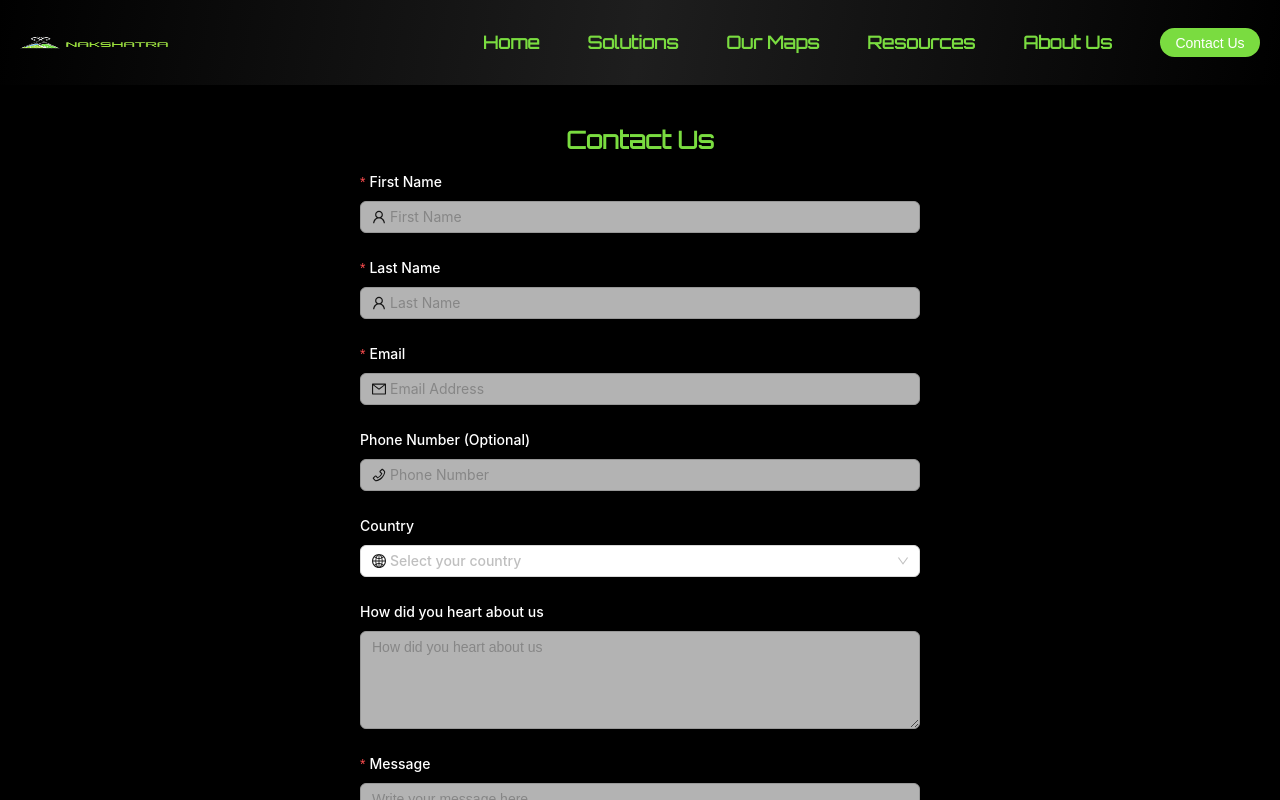
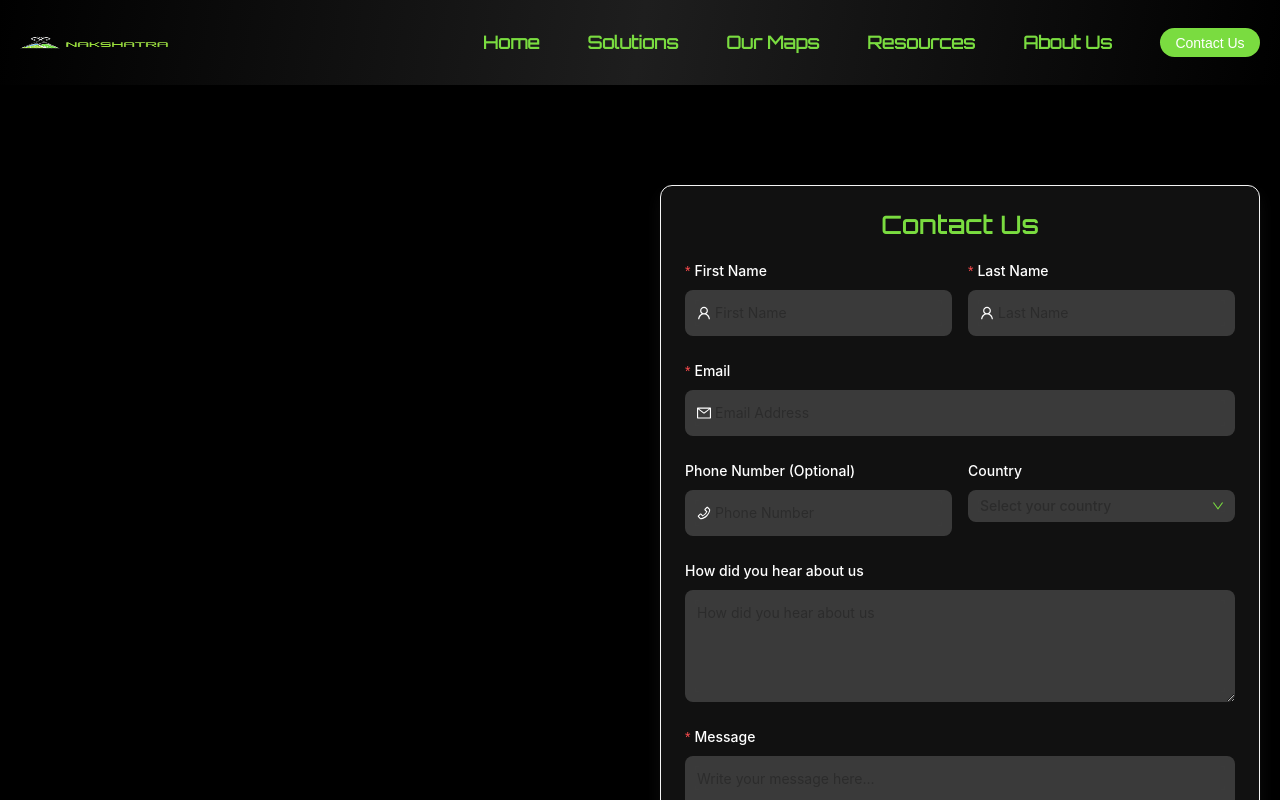
Before and after one commit to bongacat/nakshatra, a Next.js app: page /contactus in a window 1280 px wide. Built offline with nearby package versions, Linux system fonts and the light colour scheme.

Commit message:
fixed contact form

```diff
--- a/src/app/components/Header.tsx
+++ b/src/app/components/Header.tsx
@@ -33,6 +33,7 @@ const Navbar = styled.nav`
   top: 0;
   left: 0; /* Add this to ensure full-width positioning */
   z-index: 1000;
+  margin-bottom: 5rem;
 `;
 
 
--- a/src/app/contactus/page.tsx
+++ b/src/app/contactus/page.tsx
@@ -3,62 +3,84 @@ import React from "react";
 import styled from "styled-components";
 import Footer from "@/app/components/Footer";
 import Header from "@/app/components/Header";
-import { Form, Input, Button, Select } from 'antd';
-import { UserOutlined, MailOutlined, MessageOutlined, PhoneOutlined, GlobalOutlined } from '@ant-design/icons';
+import { Form, Input, Button, Select, Row, Col } from 'antd';
+import { UserOutlined, MailOutlined, MessageOutlined, PhoneOutlined } from '@ant-design/icons';
 
 const { Option } = Select;
 
 const Container = styled.div`
   display: flex;
-  justify-content: center;
+  justify-content: right;
   padding: 20px;
+  min-height: 100vh;
+
 `;
 
 const FormWrapper = styled.div`
   width: 100%;
   max-width: 600px;
-  padding: 20px;
-  background: #000;
-  border-radius: 8px;
-  box-shadow: 0 4px 8px rgba(0, 0, 0, 0.1);
+  padding: 24px;
+  background: rgba(20, 20, 20, 0.85);
+  backdrop-filter: blur(10px);
+  border-radius: 12px;
+  border: 1px solid whitesmoke;
+  box-shadow: 0 8px 16px rgba(255, 255, 255, 0.05);
   font-family: 'DM Sans', sans-serif;
   color: white;
 `;
 
 const StyledHeading = styled.h2`
   text-align: center;
-  margin-bottom: 16px;
+  margin-bottom: 20px;
   font-family: 'Orbitron', sans-serif;
   color: #7adc40;
+  letter-spacing: 1px;
 `;
 
 const StyledInput = styled(Input)`
-  opacity: 0.7;
-  transition: opacity 0.3s ease;
-  font-family: 'DM Sans', sans-serif;
+  background: rgba(76, 76, 76, 0.7);
+  border: none;
+  padding: 12px;
+  border-radius: 8px;
+  color: #fff;
+  transition: all 0.2s ease;
+  backdrop-filter: blur(6px);
+
   &:focus, &:hover {
-    opacity: 1;
-    background: #4c4c4c;
+    background: rgba(90, 90, 90, 0.9);
+    box-shadow: 0 0 8px rgba(122, 220, 64, 0.3);
+    outline: none;
   }
 `;
 
 const StyledTextArea = styled(Input.TextArea)`
-  opacity: 0.7;
-  transition: opacity 0.3s ease;
-  font-family: 'DM Sans', sans-serif;
+  background: rgba(76, 76, 76, 0.7);
+  border: none;
+  padding: 12px;
+  border-radius: 8px;
+  color: #fff;
+  transition: all 0.2s ease;
+  backdrop-filter: blur(6px);
+
   &:focus, &:hover {
-    opacity: 1;
-    background: #4c4c4c;
+    background: rgba(90, 90, 90, 0.9);
+    box-shadow: 0 0 8px rgba(122, 220, 64, 0.3);
+    outline: none;
   }
 `;
 
 const GreenButton = styled(Button)`
-  background-color: #28a745 !important;
-  border-color: #28a745 !important;
+  background: linear-gradient(135deg, #28a745, #21bf45) !important;
+  border: none !important;
   font-family: 'DM Sans', sans-serif;
+  font-weight: bold;
+  padding: 12px;
+  border-radius: 8px;
+  transition: all 0.2s ease;
+
   &:hover {
-    background-color: #218838 !important;
-    border-color: #1e7e34 !important;
+    background: linear-gradient(135deg, #21bf45, #1e7e34) !important;
+    box-shadow: 0 0 10px rgba(40, 167, 69, 0.5);
   }
 `;
 
@@ -66,8 +88,40 @@ const StyledFormItem = styled(Form.Item)`
   width: 100%;
   label {
     color: white !important;
+    font-weight: 500;
   }
 `;
+const StyledSelect = styled(Select)`
+  width: 100% !important;
+  background: rgba(76, 76, 76, 0.7);
+  border: none;
+  border-radius: 8px;
+  color: #fff !important;
+  transition: all 0.2s ease;
+  backdrop-filter: blur(6px);
+
+  .ant-select-selector {
+    width: 100% !important;
+    background: transparent !important;
+    color: #fff !important;
+    border: none !important;
+    padding: 12px !important;
+    border-radius: 8px !important;
+    display: flex !important;
+    align-items: center !important;
+  }
+
+  .ant-select-arrow {
+    color: #7adc40 !important;
+  }
+
+  &:focus, &:hover {
+    background: rgba(90, 90, 90, 0.9);
+    box-shadow: 0 0 8px rgba(122, 220, 64, 0.3);
+    outline: none;
+  }
+`;
+
 
 export default function Contact() {
   return (
@@ -77,6 +131,8 @@ export default function Contact() {
         <FormWrapper>
           <StyledHeading>Contact Us</StyledHeading>
           <Form layout="vertical">
+            <Row gutter={16}>
+              <Col span={12}>
                 <StyledFormItem
                   name="firstName"
                   label="First Name"
@@ -84,7 +140,8 @@ export default function Contact() {
                 >
                   <StyledInput prefix={<UserOutlined />} placeholder="First Name" />
                 </StyledFormItem>
-
+              </Col>
+              <Col span={12}>
                 <StyledFormItem
                   name="lastName"
                   label="Last Name"
@@ -92,6 +149,8 @@ export default function Contact() {
                 >
                   <StyledInput prefix={<UserOutlined />} placeholder="Last Name" />
                 </StyledFormItem>
+              </Col>
+            </Row>
 
             <StyledFormItem
               name="email"
@@ -101,6 +160,8 @@ export default function Contact() {
               <StyledInput prefix={<MailOutlined />} placeholder="Email Address" />
             </StyledFormItem>
 
+            <Row gutter={16}>
+  <Col span={12}>
     <StyledFormItem
       name="phone"
       label="Phone Number (Optional)"
@@ -108,23 +169,25 @@ export default function Contact() {
     >
       <StyledInput prefix={<PhoneOutlined />} placeholder="Phone Number" />
     </StyledFormItem>
-
+  </Col>
+  <Col span={12}>
     <StyledFormItem name="country" label="Country">
-              <Select placeholder="Select your country" prefix={<GlobalOutlined />}>
+      <StyledSelect placeholder="Select your country">
         <Option value="India">India</Option>
         <Option value="USA">USA</Option>
         <Option value="UK">UK</Option>
         <Option value="Canada">Canada</Option>
         <Option value="Australia">Australia</Option>
         <Option value="Other">Other</Option>
-              </Select>
+      </StyledSelect>
     </StyledFormItem>
+  </Col>
+</Row>
 
-            <StyledFormItem
-              name="How did you find us?"
-              label="How did you heart about us"
-            >
-              <StyledTextArea rows={4} placeholder="How did you heart about us" />
+
+
+            <StyledFormItem name="How did you find us?" label="How did you hear about us">
+              <StyledTextArea rows={4} placeholder="How did you hear about us" />
             </StyledFormItem>
 
             <StyledFormItem
```
Also changed, not shown: src/app/components/Card.tsx (renamed from src/app/components/BlogCard.tsx, +24 -22 lines), src/app/page.tsx (+13 -6 lines). Lines whose indentation alone changed are shown as unchanged.
